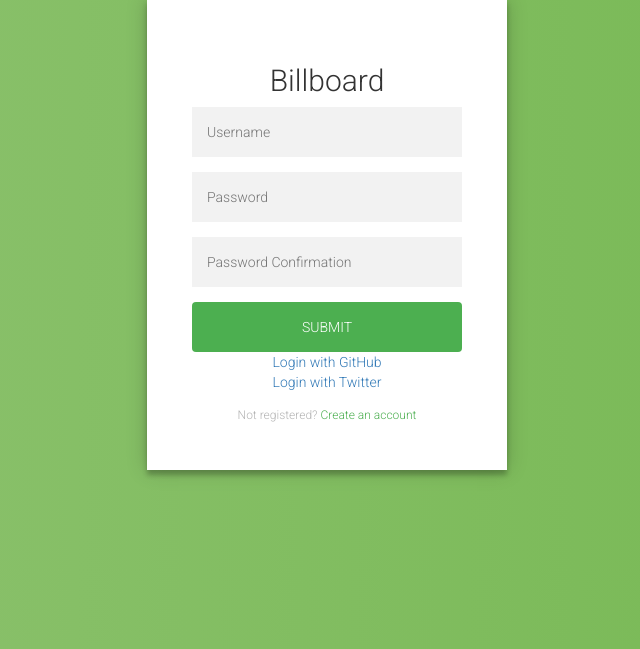
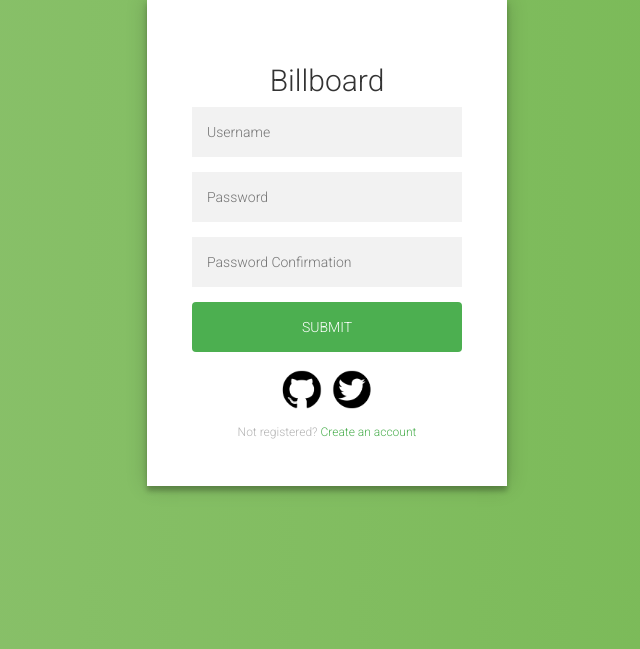
Before and after one commit to Biko004/socialboard, a Django app: template board/templates/board/login_form.html in a window 1280 px wide. Shown: the part 103-752 px from the top of the page, without its empty margins (313-953 px from the left). Run offline with Django 3.2, Linux system fonts and the light colour scheme; the template is opened without the code that fills it: values that come from a table or form of the project are taken from there, others are empty; some libraries are stand-ins or nearby versions.

Commit message:
social logos added

```diff
--- a/board/static/css/login.css
+++ b/board/static/css/login.css
@@ -95,3 +95,13 @@ body {
   -webkit-font-smoothing: antialiased;
   -moz-osx-font-smoothing: grayscale;
 }
+
+.social-logos{
+    display: flex;
+    justify-content: center;
+    padding-top: 18px;
+}
+
+.social-logos img{
+    width: 50px;
+}
--- a/board/templates/board/login_form.html
+++ b/board/templates/board/login_form.html
@@ -24,8 +24,10 @@
             {% csrf_token %}
             {% include 'board/form-template.html' %}
             <button type="submit" class="btn btn-success">Submit</button>
-            <a href="{% url 'social:begin' 'github' %}">Login with GitHub</a><br>
-            <a href="{% url 'social:begin' 'twitter' %}">Login with Twitter</a><br>
+            <div class="social-logos">
+                <a href="{% url 'social:begin' 'github' %}"><img src="{% static 'images/github.png' %}" title="GitHub" alt="GitHub"></a><br>
+                <a href="{% url 'social:begin' 'twitter' %}"><img src="{% static 'images/twitter.png' %}" title="Twitter" alt="Twitter"></a><br>
+            </div>
             <p class="message">Not registered? <a href="/board/register">Create an account</a></p>
         </form>
   </div>
```
Also changed, not shown: board/static/css/style.css (line endings or trailing spaces), board/static/images/github.png (added), board/static/images/twitter.png (added), db.sqlite3.
